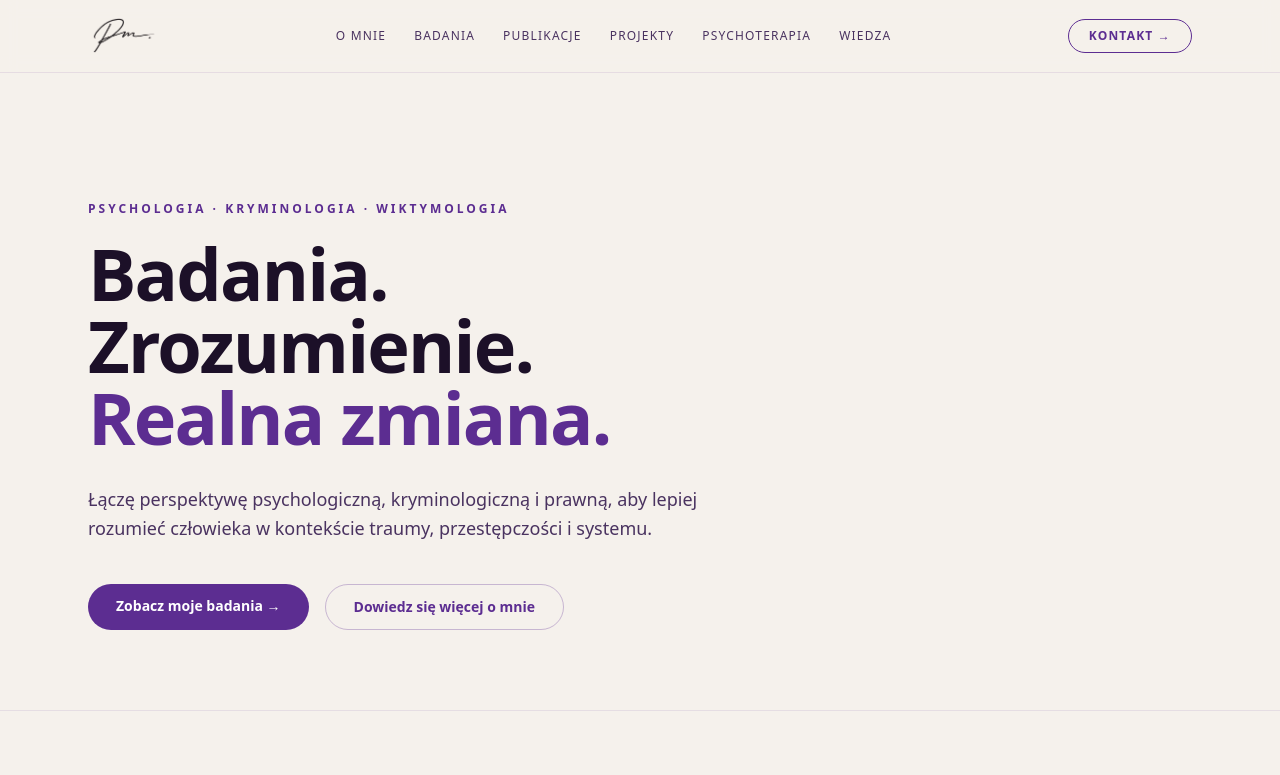
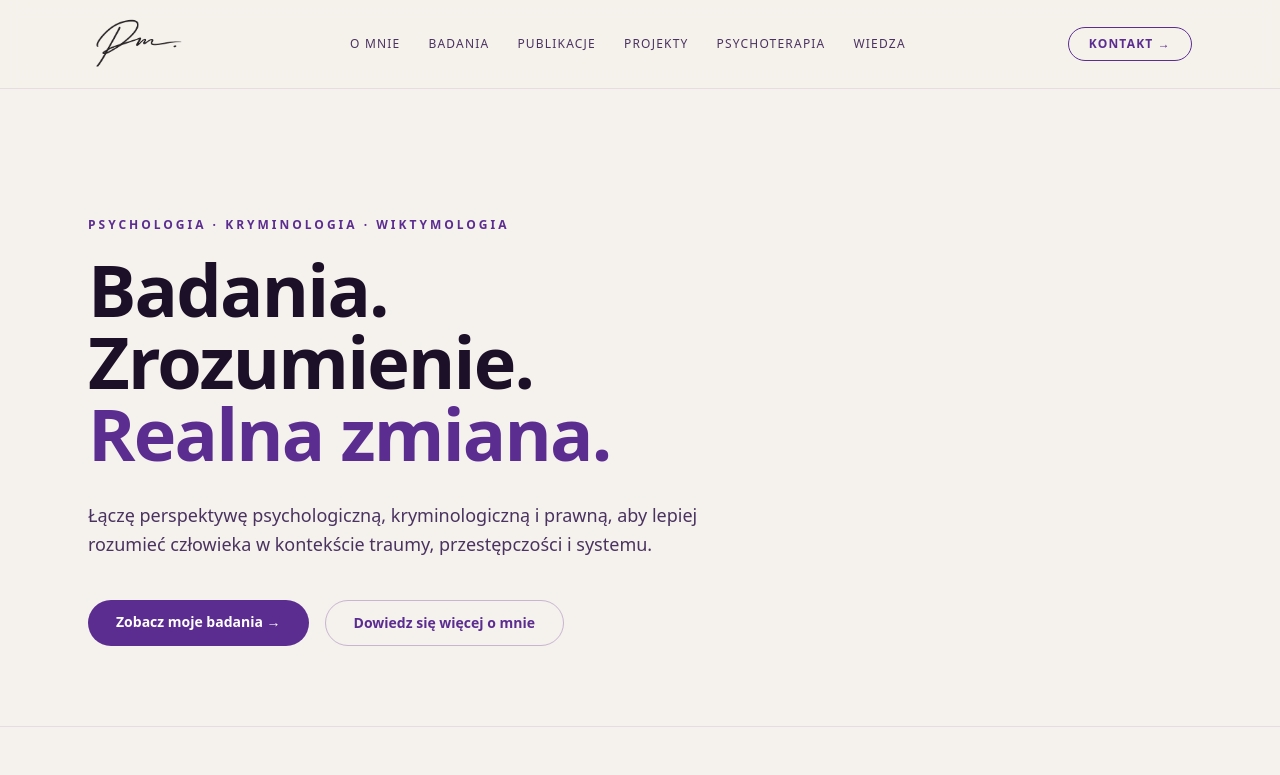
Before and after one commit to patrykmadej-rgb/moja-strona, a Next.js app: page / in a window 1280 px wide. Shown: the top 775 px of the page. Built offline with nearby package versions, Linux system fonts and the light colour scheme; no server answers.

Commit message:
navbar: powieksz podpis

```diff
--- a/src/components/Navbar.tsx
+++ b/src/components/Navbar.tsx
@@ -30,9 +30,9 @@
           <Image
             src="/podpis.png"
             alt="Patryk Madej"
-            width={160}
-            height={40}
-            className="h-10 w-auto object-contain"
+            width={220}
+            height={56}
+            className="h-14 w-auto object-contain"
             priority
           />
         </Link>
```
